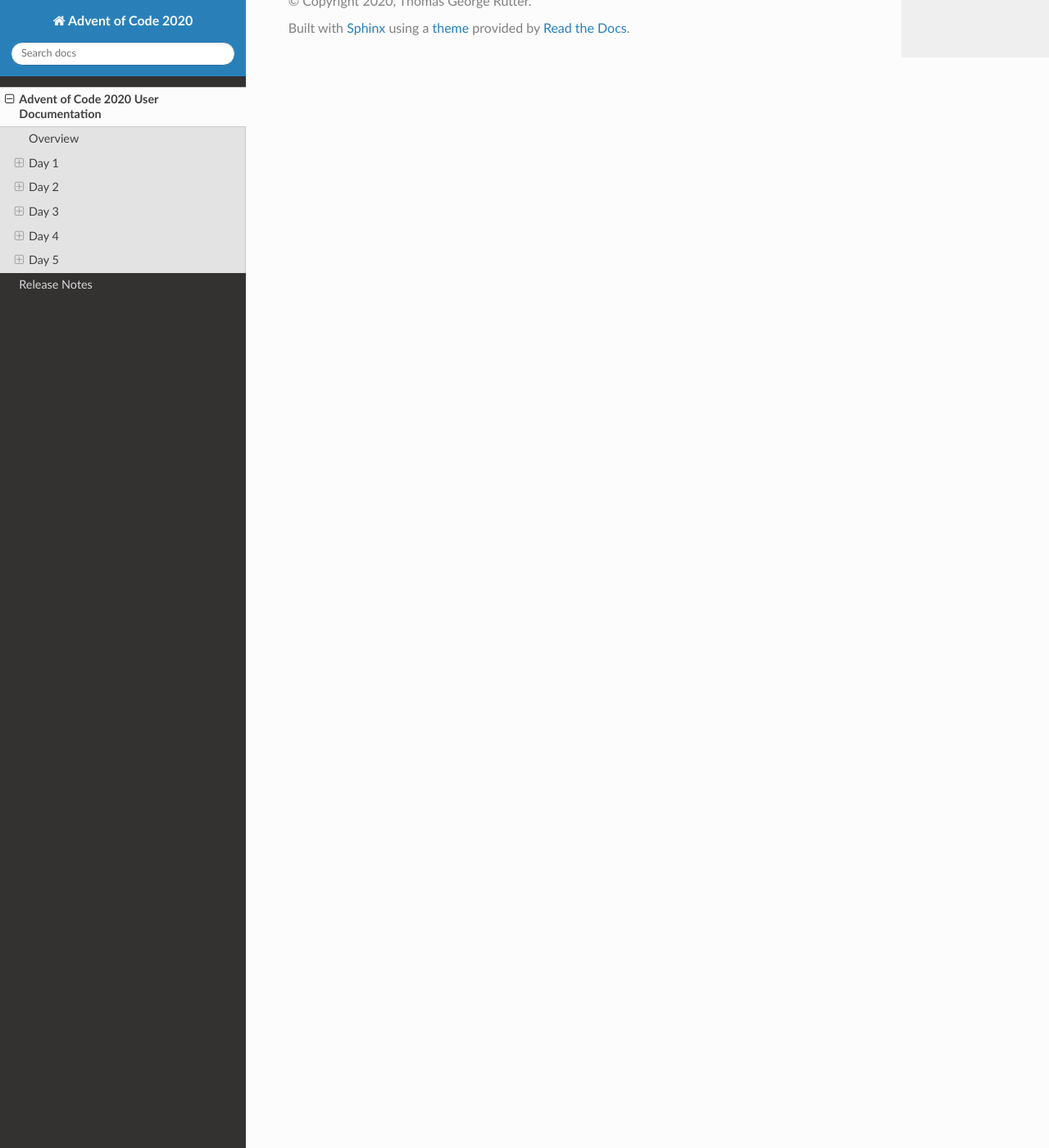
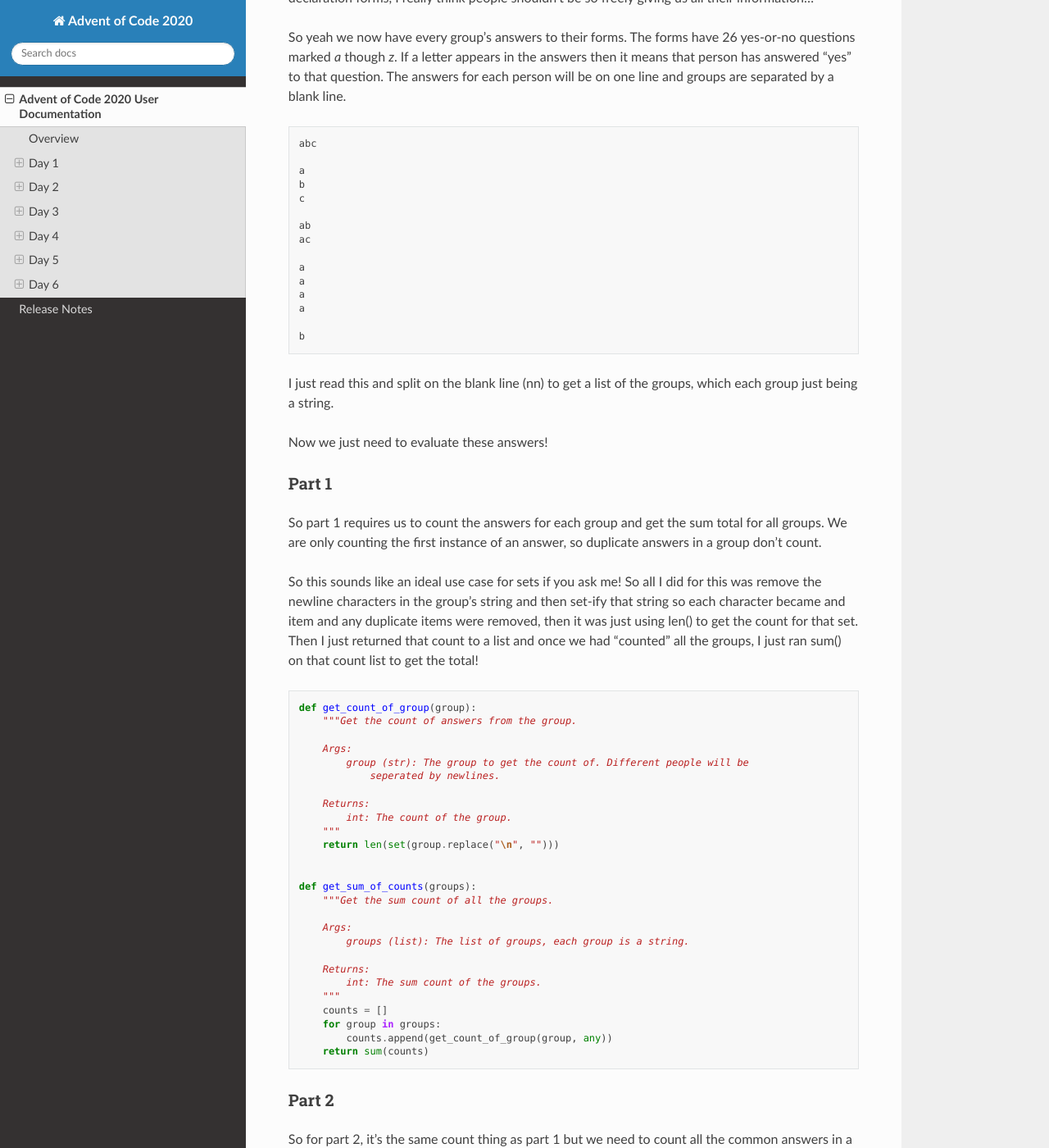
Before and after one commit to Thomas-Rutter/advent-of-code-2020, a Sphinx documentation site: the page built from docs/user/index.rst, in a window 1280 px wide and 1400 px high, scrolled down 13765 px. Shown: the whole window at 82% size. Built offline with Sphinx 7.4.7 and the Read the Docs theme 2.0.0, drawn with Linux system fonts in a browser that asks for light colours; pages that are not in the unit, such as notebooks, are missing from menus; some of the changed text lies outside the part shown.

Commit message:
Completing Day 6

```diff
--- a/docs/user/index.rst
+++ b/docs/user/index.rst
@@ -757,3 +757,136 @@ lot of if statements isn't it?", I am very pleased that it turned out to just
 be a binary conversion for the most part as it showed me that if the
 description mentions "binary space partitioning" then converting things
 to binary is probably gonna yield the most simple solution.
+
+
+Day 6
+-----
+
+So first we scanned everyone's boarding passes and now we are going through
+everyone's customs declaration forms, I really think people shouldn't be so
+freely giving us all their information...
+
+So yeah we now have every group's answers to their forms. The forms have 26
+yes-or-no questions marked `a` though `z`. If a letter appears in the answers
+then it means that person has answered "yes" to that question. The answers
+for each person will be on one line and groups are separated by a blank line.
+
+.. code-block:: text
+
+    abc
+
+    a
+    b
+    c
+
+    ab
+    ac
+
+    a
+    a
+    a
+    a
+
+    b
+
+I just read this and split on the blank line (\n\n) to get a list
+of the groups, which each group just being a string.
+
+Now we just need to evaluate these answers!
+
+Part 1
+******
+
+So part 1 requires us to count the answers for each group and get the sum
+total for all groups. We are only counting the first instance of an answer,
+so duplicate answers in a group don't count.
+
+So this sounds like an ideal use case for sets if you ask me! So all I did
+for this was remove the newline characters in the group's string and then
+set-ify that string so each character became and item and any duplicate
+items were removed, then it was just using len() to get the count for that
+set. Then I just returned that count to a list and once we had "counted"
+all the groups, I just ran sum() on that count list to get the total!
+
+.. code-block:: python
+
+    def get_count_of_group(group):
+        """Get the count of answers from the group.
+
+        Args:
+            group (str): The group to get the count of. Different people will be
+                seperated by newlines.
+
+        Returns:
+            int: The count of the group.
+        """
+        return len(set(group.replace("\n", "")))
+
+
+    def get_sum_of_counts(groups):
+        """Get the sum count of all the groups.
+
+        Args:
+            groups (list): The list of groups, each group is a string.
+
+        Returns:
+            int: The sum count of the groups.
+        """
+        counts = []
+        for group in groups:
+            counts.append(get_count_of_group(group, any))
+        return sum(counts)
+
+Part 2
+******
+
+So for part 2, it's the same count thing as part 1 but we need to count all
+the common answers in a group, not just every answer. For this it was a case
+of splitting the group up so we had a string per person, I used map() to turn
+each person's string into a set in the group, then used set.intersection()
+to get the common answers that appeared in that group.
+
+.. code-block:: python
+
+    def get_count_of_group(group, any=True):
+        """Get the count of answers from the group.
+
+        If any is True then the total "different" chars will be counted.
+        If any is False then the common characters that appear in all answers
+        from the group will be counted.
+
+        Args:
+            group (str): The group to get the count of. Different people will be
+                seperated by newlines.
+            any (bool): Whether to count for anyone's answer or everyone's common
+                answer. (default: {True})
+
+        Returns:
+            int: The count of the group.
+        """
+        if any:
+            chars = set(group.replace("\n", ""))
+        else:
+            chars = set.intersection(*map(set, group.split("\n")))
+        return len(chars)
+
+
+    def get_sum_of_counts(groups, any=True):
+        """Get the sum count of all the groups.
+
+        Args:
+            groups (list): The list of groups, each group is a string.
+            any (bool): Whether to count for anyone's answer or everyone's common
+                answer. (default: {True})
+
+        Returns:
+            int: The sum count of the groups.
+        """
+        counts = []
+        for group in groups:
+            counts.append(get_count_of_group(group, any))
+        return sum(counts)
+
+This was a nice change of pace from the yesterday's challenge, was just using
+sets and map, which I already knew about so no having to look up binary stuff
+today!
```
Also changed, not shown: README.md (+1 -0 lines), 3 other files.
